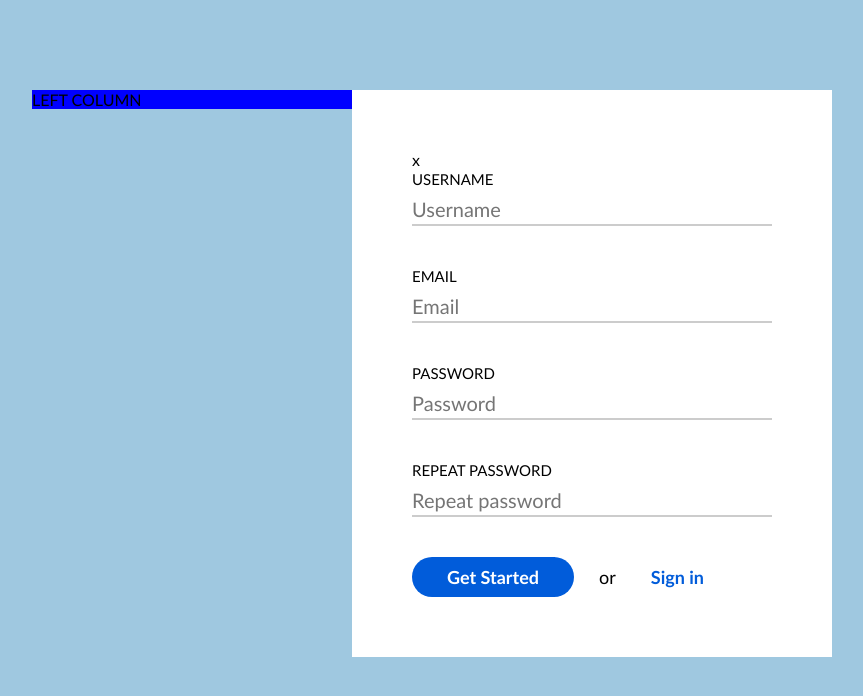
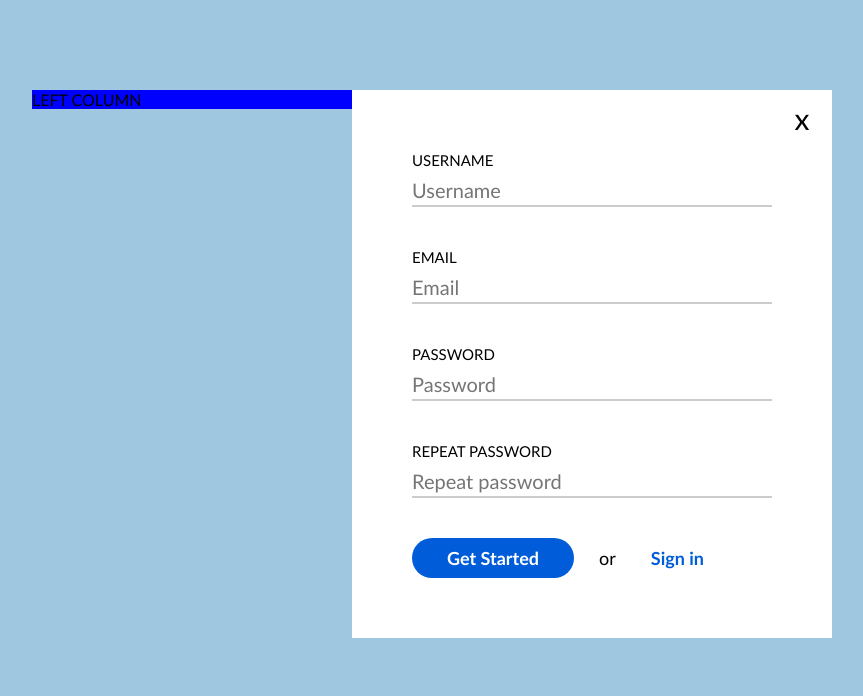
Before and after one commit to Meskiniukas/5-sign-up, a plain HTML site: page index.html in a window 1280 px wide. Shown: the whole page, without its empty margins (208-1071 px from the left). Drawn offline with Linux system fonts and the light colour scheme.

Commit message:
Close element #13

```diff
--- a/css/main.css
+++ b/css/main.css
@@ -29,9 +29,26 @@ body {
     float: left;
     padding: 60px;
     background-color: #fff;
+    position: relative;
 }
 
 .close {
+    display: inline-block;
+    position: absolute;
+    top: 0;
+    right: 0;
+    width: 60px;
+    height: 60px;
+    /* background-color: red; */
+    font-size: 30px;
+    text-align: center;
+    line-height: 57px;
+}
+
+.close:hover {
+    color: red;
+    background-color: #ccc;
+    cursor: pointer;
 }
 
 form {
```
